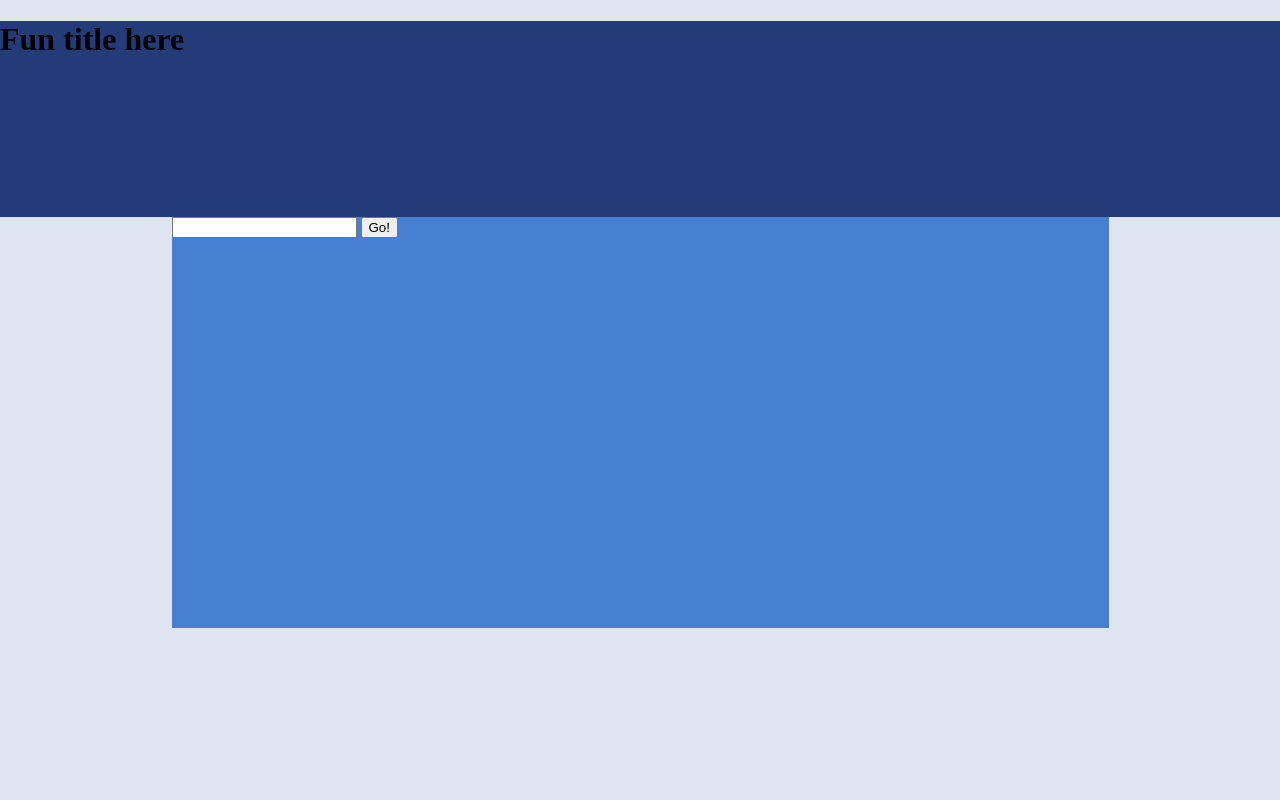
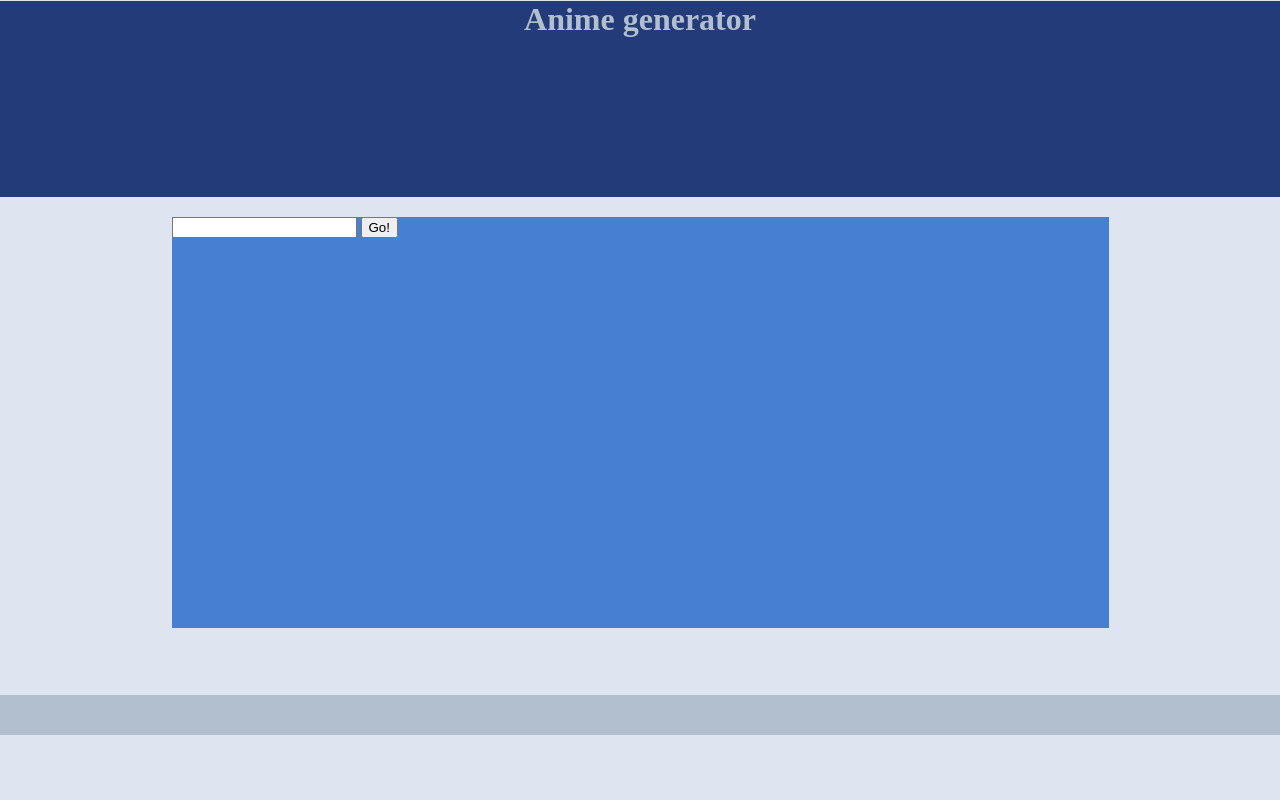
Before and after one commit to frankestevez1/Anime-Script, a plain HTML site: page index.html in a window 1280 px wide. Shown: the top 800 px of the page. Drawn offline with nearby package versions, Linux system fonts and the light colour scheme.

Commit message:
Fixed errors in code

```diff
--- a/index.html
+++ b/index.html
@@ -1,15 +1,15 @@
 <!DOCTYPE html>
 <html>
  <head>
-   <title>Welcome to random anime generator</title>
+   <meta charset="utf-8">
+   <meta name="viewport" content="width=device-width">
    <link rel="stylesheet" href="./style.css">
-   <script src="https://cdnjs.cloudflare.com/ajax/libs/superagent/3.7.0/superagent.js"></script>
-   <script src="./code.js"></script>
+
  </head>
 
 <body>
 <header>
-	<h1>Fun title here</h1>
+	<h1>Anime generator</h1>
 </header>
  <div id="content">
     <input id="search" type="text"/>
@@ -19,5 +19,9 @@
  <footer>
 
  </footer>
+     <script src="https://cdnjs.cloudflare.com/ajax/libs/superagent/3.7.0/superagent.js"></script>
+     <script type="text/javascript" src="./code.js"></script>
+
 </body>
+
 </html>
--- a/style.css
+++ b/style.css
@@ -1,16 +1,18 @@
 body{
 	background-color:#dee5f1;
-	margin: auto;
+	margin: 0 ;
 }
 header{
 	background-color:#233c79;
-
+    position: relative;
     height: 196px;
     width:auto;
+    top: -20px;
 }
-header .h1{
+header h1{
 	color: #b2bfcf;
 	text-align: center;
+    vertical-align: middle;
 }
 #content{
 	background-color:#4780d2;
@@ -22,9 +24,8 @@ header .h1{
 footer{
   background-color: rgb(178, 191, 207);
   box-shadow: inset 0px 1px 0px 0px rgba(151, 161, 174, 0.004);
-  position: absolute;
-  left: -2px;
-  top: 949px;
-  height: 73px;
-  width: 1030px;
+  position: relative;
+  height: 40px;
+  width: auto;
+  bottom: -67px;
  }
```
